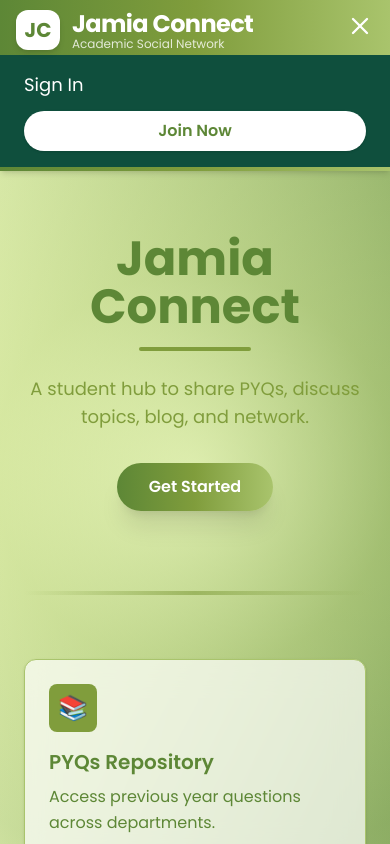
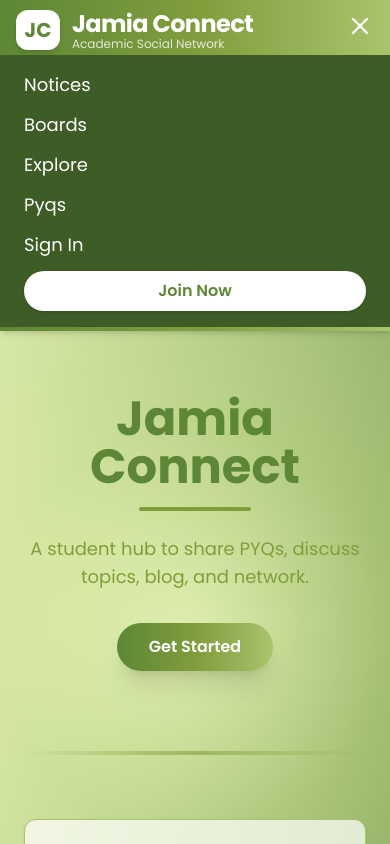
Before and after one commit to maneeq166/jamia-connect, a React (Vite) app in the folder frontend/: page / in a window 390 px wide. Both pictures are taken after a click on the button "Toggle menu". Shown: the top 844 px of the page. Built offline with nearby package versions, Linux system fonts and the light colour scheme.

Commit message:
mobile stuff done

```diff
--- a/frontend/src/components/Header.jsx
+++ b/frontend/src/components/Header.jsx
@@ -146,8 +146,25 @@ const Header = () => {
             initial={{ height: 0, opacity: 0 }}
             animate={{ height: 'auto', opacity: 1 }}
             exit={{ height: 0, opacity: 0 }}
-            className="md:hidden bg-[#0f4f3d] px-6 py-4 space-y-3 overflow-hidden"
+            className="md:hidden bg-jmi-700 px-6 py-4 space-y-3 overflow-hidden"
           >
+
+            <Link to="/jmi-notices" className="block text-white text-lg"
+                  onClick={() => {
+                    handleMobileLinkClick();
+                  }} >Notices</Link>
+                  <Link to="/boards" className="block text-white text-lg"
+                  onClick={() => {
+                    handleMobileLinkClick();
+                  }} >Boards</Link>
+                  <Link to="/explore" className="block text-white text-lg"
+                  onClick={() => {
+                    handleMobileLinkClick();
+                  }} >Explore</Link>
+                  <Link to="/pyq-material" className="block text-white text-lg"
+                  onClick={() => {
+                    handleMobileLinkClick();
+                  }} >Pyqs</Link>
             {isSignedIn ? (
               <>
                 <Link
```
